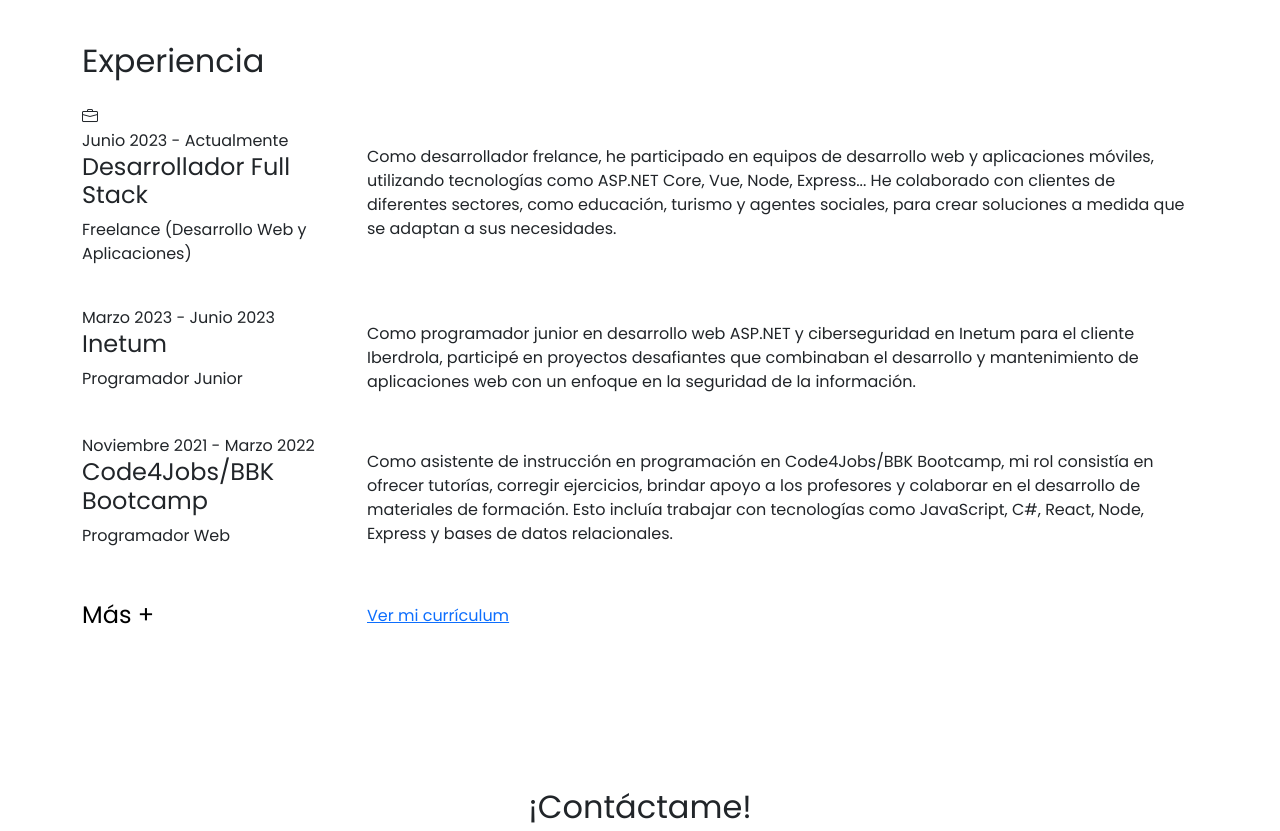
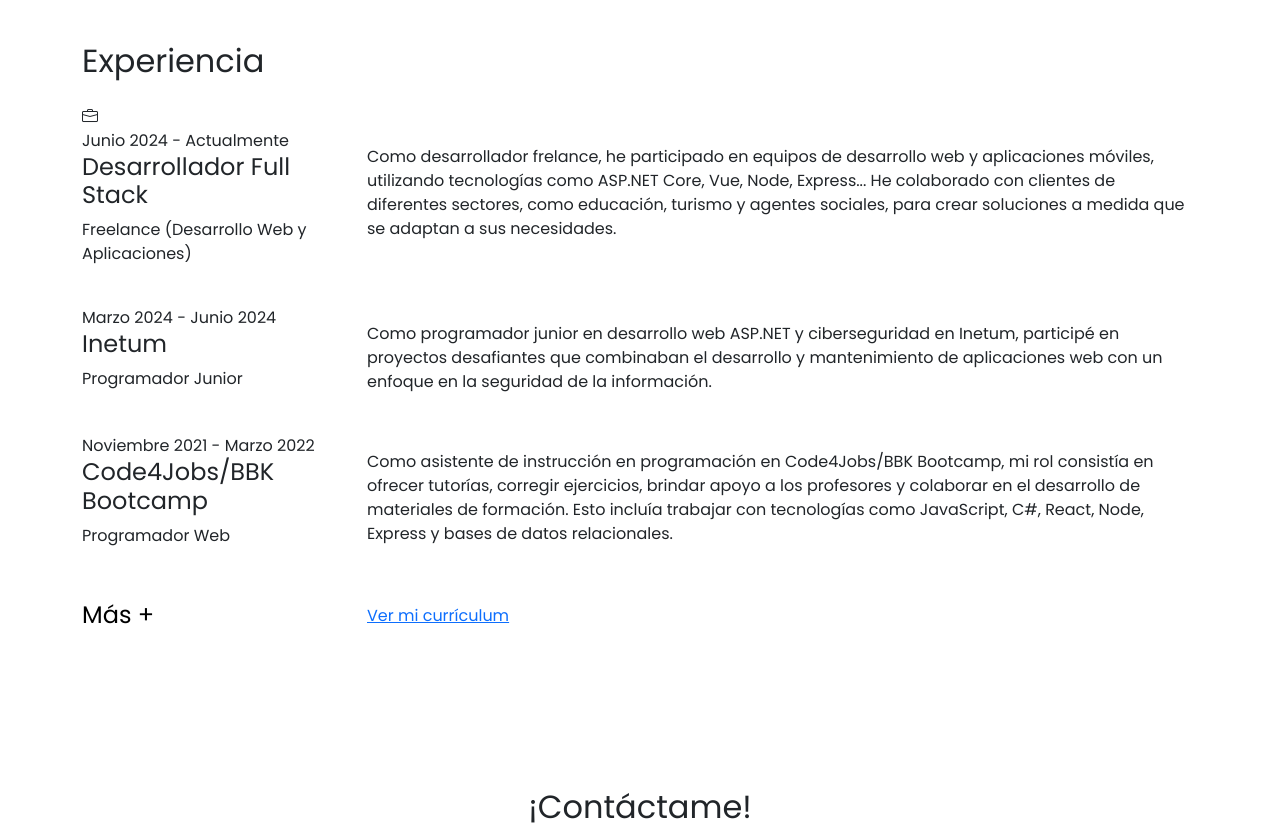
Before and after one commit to ibairuiz1984/Portfolio, a plain HTML site: page index.html in a window 1280 px wide. Shown: the part 2760-3591 px from the top of the page. Drawn offline with nearby package versions, Linux system fonts and the light colour scheme.

Commit message:
correcciones

```diff
--- a/index.html
+++ b/index.html
@@ -70,6 +70,8 @@
 				Me apasiona aprender y adaptarme a nuevas tecnologías. Mi objetivo es aportar soluciones innovadoras y
 				seguir creciendo como programador en proyectos desafiantes.
 			</p>
+
+
 
 			<button class="btn btn-light" id="tra" onclick="traducir()">Translate</button>
 		</section>
@@ -287,7 +289,7 @@
 						<div class="item mb-4">
 							<div class="row">
 								<div class="col-sm-12 col-md-3 text-left border-right pr-4">
-									<div class="date">Junio 2023 - Actualmente</div>
+									<div class="date">Junio 2024 - Actualmente</div>
 									<h4>Desarrollador Full Stack</h4>
 									<p class="subtitle">
 										Freelance (Desarrollo Web y Aplicaciones)
@@ -311,7 +313,7 @@
 						<div class="item mb-4">
 							<div class="row">
 								<div class="col-sm-12 col-md-3 text-left border-right pr-4">
-									<div class="date">Marzo 2023 - Junio 2023</div>
+									<div class="date">Marzo 2024 - Junio 2024</div>
 									<h4>Inetum</h4>
 									<p class="subtitle">Programador Junior</p>
 								</div>
@@ -319,7 +321,7 @@
 								<div class="col text-left mt-md-3">
 									<p class="pl-md-2 item-description">
 										Como programador junior en desarrollo web ASP.NET y
-										ciberseguridad en Inetum para el cliente Iberdrola,
+										ciberseguridad en Inetum,
 										participé en proyectos desafiantes que combinaban el
 										desarrollo y mantenimiento de aplicaciones web con un
 										enfoque en la seguridad de la información.
```
